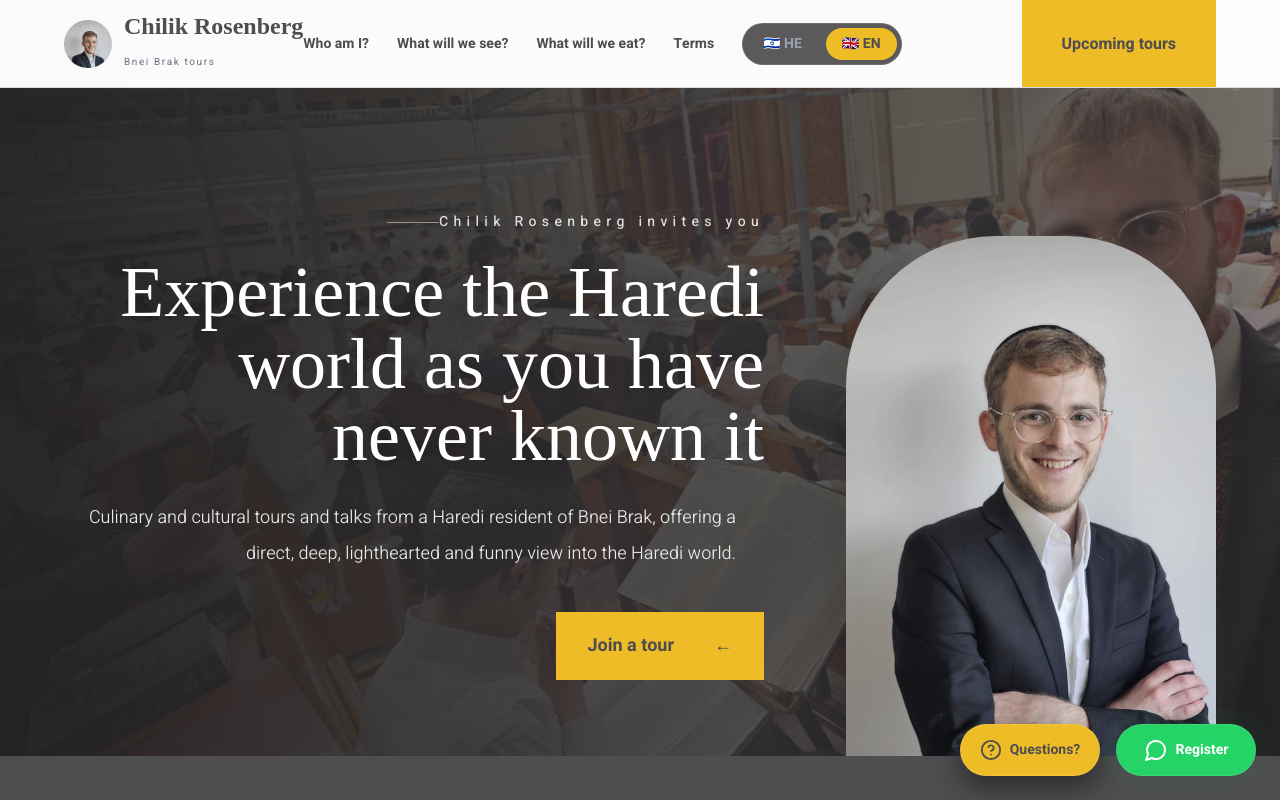
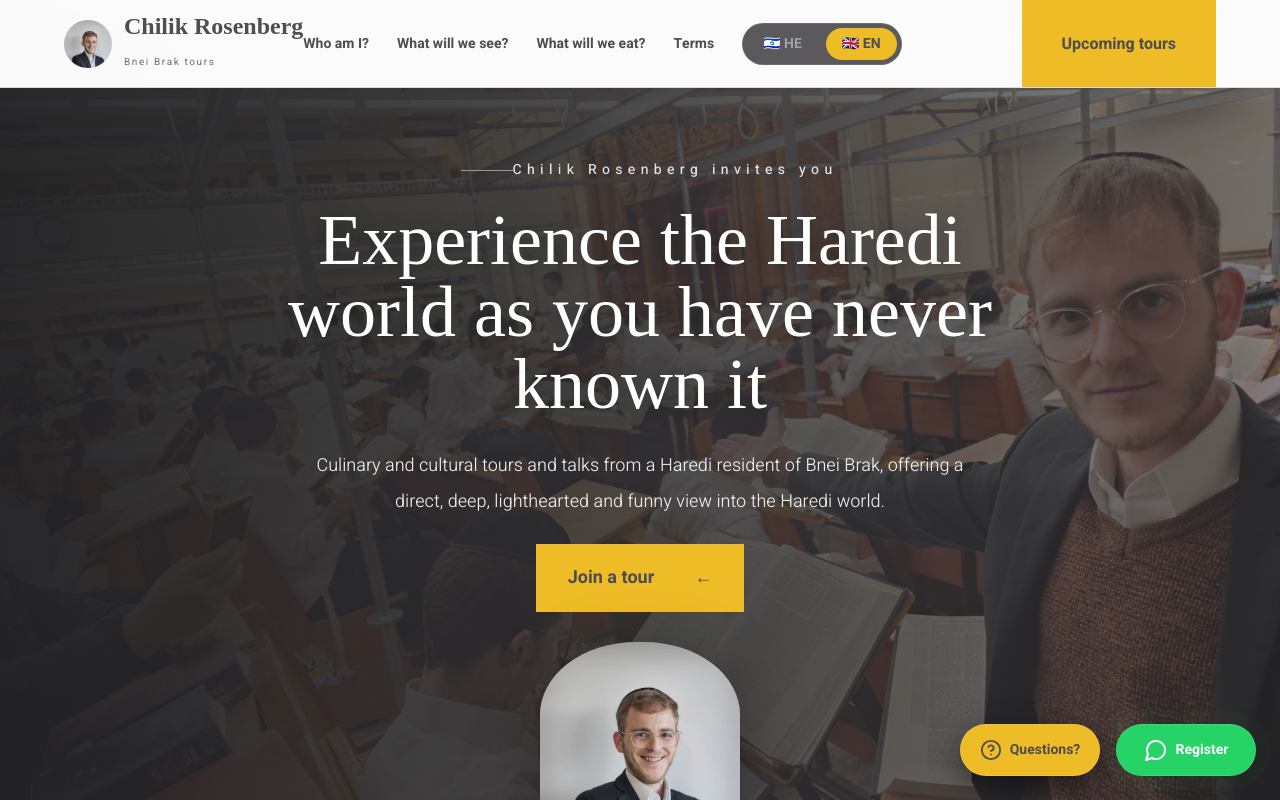
Before and after one commit to mirirosen/chilik-rosenberg, a React (Vite) app: page / in a window 1280 px wide. Shown: the top 800 px of the page. Built offline with nearby package versions, Linux system fonts and the light colour scheme; no server answers; the database is empty; a web font is replaced by a local one.

Commit message:
Align hero portrait placement with Figma frame

```diff
--- a/src/components/Hero.jsx
+++ b/src/components/Hero.jsx
@@ -11,27 +11,27 @@ const Hero = () => {
   return (
     <header className="figma-hero relative min-h-[760px] md:min-h-[720px] overflow-hidden pt-24 text-white">
       <div className="figma-hero-overlay absolute inset-0" aria-hidden="true" />
-      <div className="relative z-10 mx-auto grid min-h-[660px] max-w-7xl grid-cols-1 items-center gap-8 px-6 pb-0 pt-20 md:grid-cols-[1.25fr_.75fr] md:px-16 md:pt-10">
-        <div className="text-right">
+      <div className="relative z-10 mx-auto flex min-h-[660px] max-w-5xl flex-col items-center px-6 pb-[340px] pt-20 text-center md:min-h-[632px] md:px-16 md:pb-[290px] md:pt-16">
+        <div className="max-w-3xl">
           <p className="figma-eyebrow mb-6 text-sm font-medium tracking-[.38em] text-white/85">
             {t('hero.figmaEyebrow')}
           </p>
           <h1 className="figma-title mb-7 max-w-3xl font-serif text-5xl font-medium leading-[1.05] text-white md:text-7xl">
             {t('hero.figmaTitle')}
           </h1>
-          <p className="max-w-2xl text-base font-light leading-8 text-white/90 md:text-lg md:leading-9">
+          <p className="mx-auto max-w-2xl text-base font-light leading-8 text-white/90 md:text-lg md:leading-9">
             {t('hero.figmaDescription')}
           </p>
           <button
             onClick={scrollToDateSelection}
-            className="figma-cta mt-10 inline-flex min-w-44 items-center justify-between gap-10 bg-brand-gold px-8 py-5 text-lg font-bold text-brand-dark transition hover:brightness-105"
+            className="figma-cta mt-6 inline-flex min-w-44 items-center justify-between gap-10 bg-brand-gold px-8 py-5 text-lg font-bold text-brand-dark transition hover:brightness-105"
             aria-label={t('hero.cta')}
           >
             <span>{t('hero.figmaCta')}</span><span aria-hidden="true">←</span>
           </button>
         </div>
-        <div className="figma-portrait self-end justify-self-center md:justify-self-end">
-          <img src={profileImage} alt={t('header.title')} className="h-[390px] w-[280px] rounded-t-[150px] object-cover object-top md:h-[520px] md:w-[370px]" />
+        <div className="figma-portrait absolute bottom-0 left-1/2 h-[300px] w-[235px] -translate-x-1/2 overflow-hidden md:h-[260px] md:w-[200px]">
+          <img src={profileImage} alt={t('header.title')} className="h-full w-full object-cover object-top" />
         </div>
       </div>
     </header>
--- a/src/index.css
+++ b/src/index.css
@@ -159,13 +159,21 @@
 .figma-hero-overlay { background: linear-gradient(90deg,rgba(35,34,36,.97),rgba(51,49,51,.83) 58%,rgba(51,49,51,.58)); }
 .figma-title { text-shadow: 0 3px 24px rgba(0,0,0,.3); }
 .figma-eyebrow::before { content:''; display:inline-block; width:52px; height:1px; margin-left:18px; vertical-align:middle; background:#A0948E; }
-.figma-portrait img { box-shadow:0 30px 70px rgba(0,0,0,.25); filter:saturate(.84); }
 @media (max-width:767px) {
   .main-header { height:72px; }
   .figma-brand span { max-width:120px; }
   .figma-header-cta { max-width:128px; font-size:13px; }
   .figma-hero { min-height:820px; padding-top:72px; }
   .figma-hero-overlay { background:linear-gradient(180deg,rgba(35,34,36,.8),rgba(35,34,36,.92)); }
-  .figma-portrait { margin-top:-45px; opacity:.9; }
-  .figma-portrait img { height:330px; width:235px; }
 }
+.figma-portrait {
+  border-radius: 48% 48% 0 0 / 28% 28% 0 0;
+  filter: drop-shadow(0 22px 35px rgba(0,0,0,.34));
+}
+.figma-portrait::after {
+  content:'';
+  position:absolute;
+  inset:0;
+  pointer-events:none;
+  box-shadow: inset 0 0 22px 12px rgba(46,45,47,.12);
+}
```
